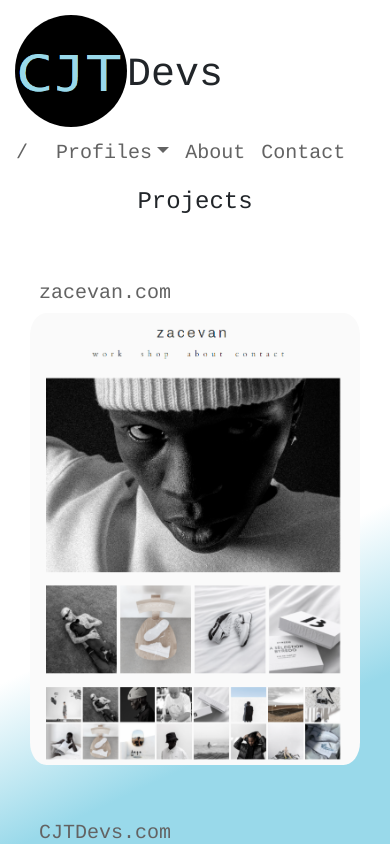
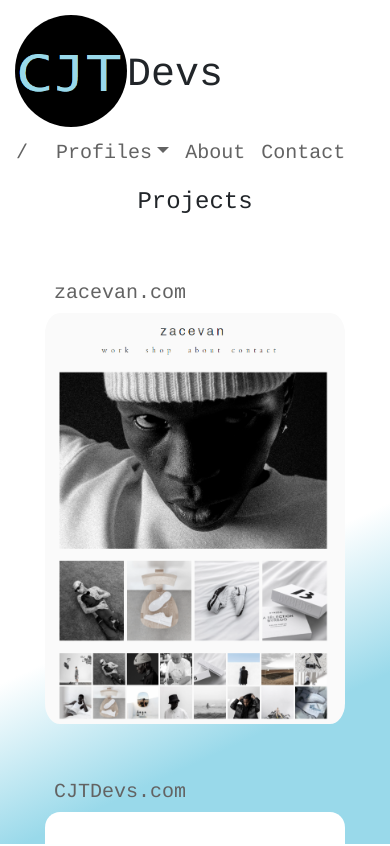
Before and after one commit to ClaytonTreder/cjtdevs-com, a React (Create React App) app: page / in a window 390 px wide. Shown: the top 846 px of the page. Built offline with nearby package versions, Linux system fonts and the light colour scheme.

Commit message:
style updates

```diff
--- a/public/content/site/site.css
+++ b/public/content/site/site.css
@@ -5,24 +5,23 @@ body,
     height: 100vh;
     flex-direction: column;
 }
+
+html {
+    width: 100vw;
+    overflow-x: hidden;
+}
+
 .bg-img {
-  background-image: linear-gradient(
-    155deg,
-    rgb(255, 255, 255),
-    rgb(255, 255, 255),
-    rgb(255, 255, 255),
-    rgb(255, 255, 255),
-    rgb(255, 255, 255),
-    #99d9ea,
-    #99d9ea
-  );
-  position: -webkit-sticky; /* Safari */
+    background-image: linear-gradient( 155deg, rgb(255, 255, 255), rgb(255, 255, 255), rgb(255, 255, 255), rgb(255, 255, 255), rgb(255, 255, 255), #99d9ea, #99d9ea);
+    position: -webkit-sticky;
+    /* Safari */
     position: fixed;
     z-index: -10;
     height: 100%;
     width: 100%;
     top: 0;
 }
+
 .body-content {
     flex: 1 !important;
 }
--- a/src/components/Contact.js
+++ b/src/components/Contact.js
@@ -1,9 +1,6 @@
 function Contact() {
   return (
-    <div
-      class="col-md-12 px-0"
-      style={{ fontFamily: "copperplate,courier,arial,helvetica" }}
-    >
+    <div class="col-md-12 px-0">
       <div class="d-flex justify-content-center mb-5 mt-2">
         <h4>Contact</h4>
       </div>
--- a/src/components/Main.js
+++ b/src/components/Main.js
@@ -2,15 +2,16 @@ import Project from "./Project";
 import zacevan from "../content/images/projects/zacevan-com.png";
 import cjtdevs from "../content/images/projects/cjtdevs-com.png";
 import serpinskis_triangle from "../content/images/projects/serpinskis-triangle.gif";
+import React from "react";
 
 function Main() {
   return (
-    <main>
-      <div class="col-sm-12 px-0">
+    <React.Fragment>
+      <div class="col-sm-12">
         <div class="d-flex justify-content-center mb-5 mt-2">
           <h4>Projects</h4>
         </div>
-        <div class="col-12">
+        <div class="col-sm-12">
           <Project
             href="https://zacevan.com/"
             img={zacevan}
@@ -36,7 +37,7 @@ function Main() {
           </span>
         </div>
       </div>
-    </main>
+    </React.Fragment>
   );
 }
 
```
Lines whose indentation alone changed are shown as unchanged.
